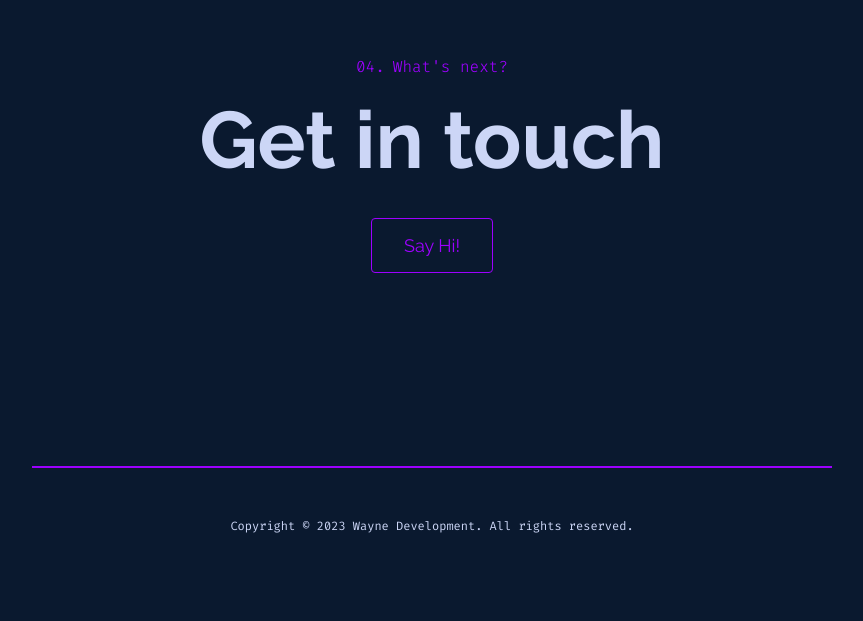
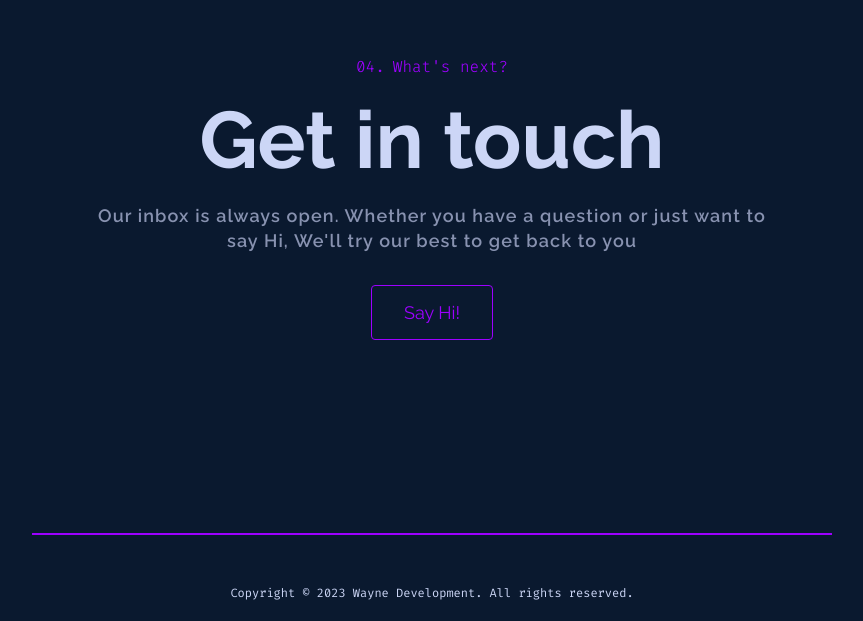
Before and after one commit to AliWayne101/waynecrypt-nextjs, a Next.js app: page / in a window 1280 px wide. Shown: the part 4012-4633 px from the top of the page, without its empty margins (208-1071 px from the left). Before the commit the page ends 4566 px from the top, so only its background shows below. Built offline with nearby package versions, Linux system fonts and the light colour scheme.

Commit message:
contact form visual tweaks

```diff
--- a/src/sections/Contact.tsx
+++ b/src/sections/Contact.tsx
@@ -63,7 +63,9 @@ function Contact() {
         >
             <h2 className="contact-title">What&apos;s next?</h2>
             <h2 className="contact-sub-title">Get in touch</h2>
-
+            <p className="contact-text">
+                Our inbox is always open. Whether you have a question or just want to say Hi, We&apos;ll try our best to get back to you
+            </p>
             {
                 isSending === true ? (
                     <div className="contact-loading">
@@ -90,9 +92,6 @@ function Contact() {
                         sayHi === false ? (
                             saidHi === true ? (
                                 <>
-                                    <p className="contact-text">
-                                        Our inbox is always open. Whether you have a question or just want to say Hi, We&apos;ll try our best to get back to you
-                                    </p>
                                     <div className="contact-cta">
                                         <form ref={_form} onSubmit={sendEmail}>
                                             <label>Name</label>
```
